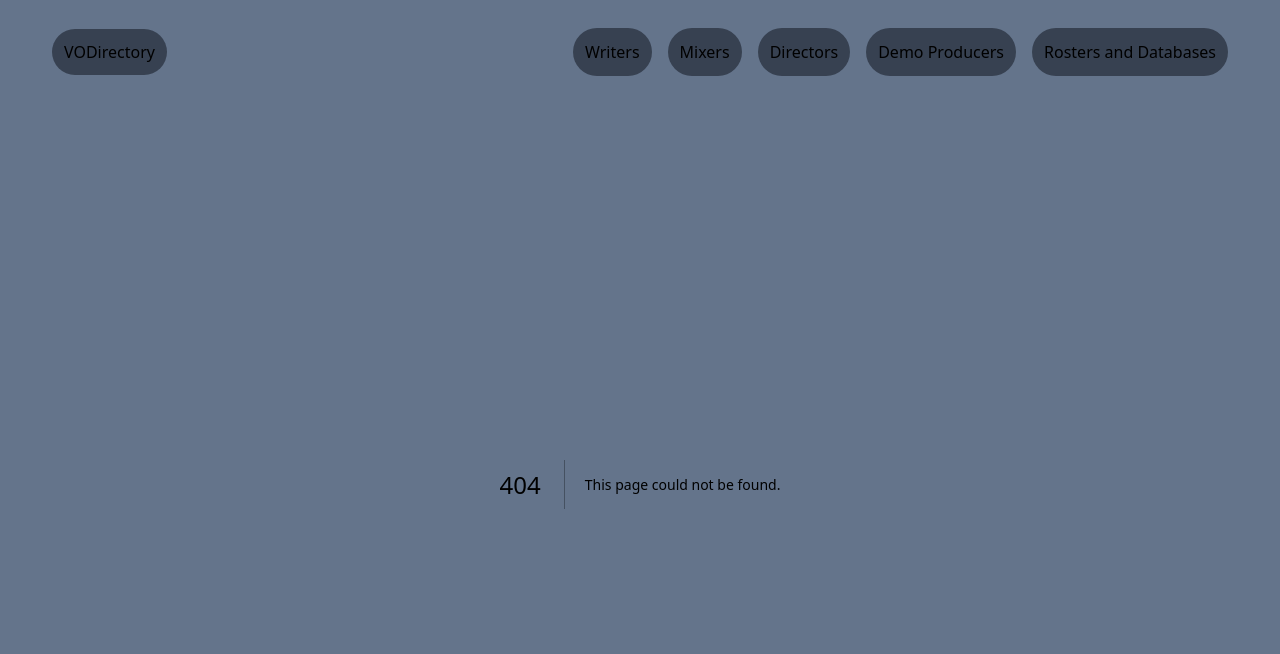
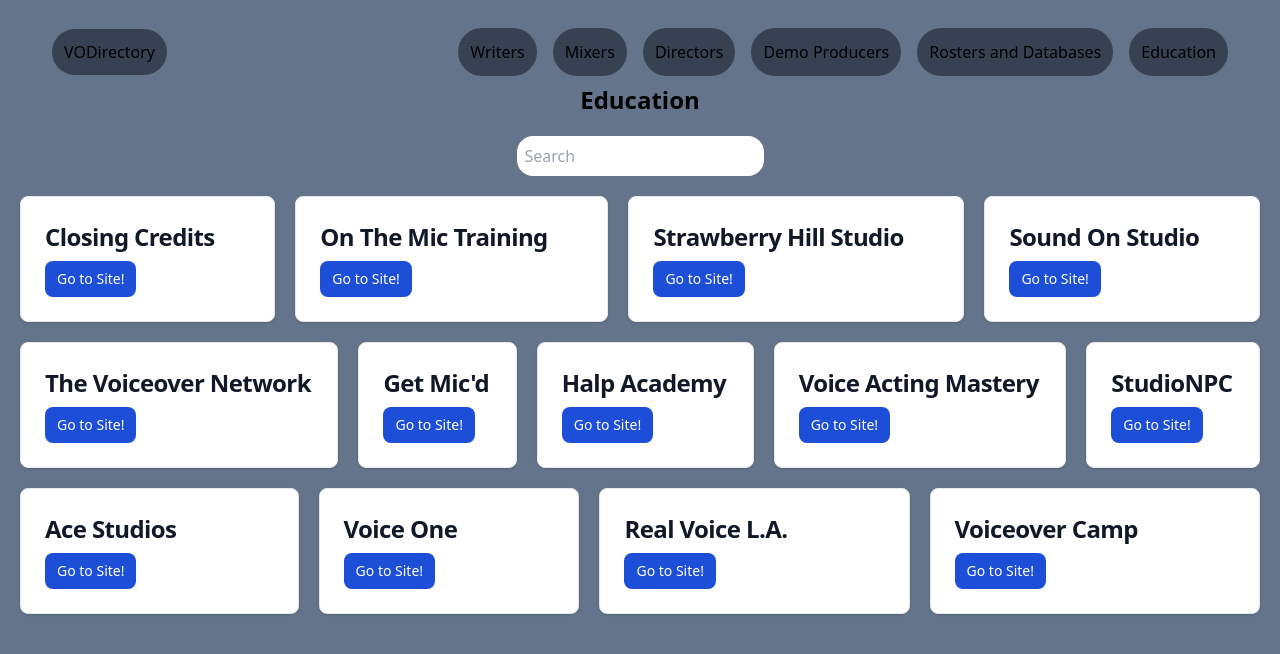
Before and after one commit to angelocarltoledo/vodirectory, a Next.js app: page /education in a window 1280 px wide. Before the commit this address had no page. Shown: the top 654 px of the page. Built offline with nearby package versions, Linux system fonts and the light colour scheme.

Commit message:
Education Section Added

```diff
--- /dev/null
+++ b/app/education/page.jsx
@@ -0,0 +1,13 @@
+import data from '@data/education.json'
+import Cards from '@components/Cards'
+
+const Education = () => {
+  return (
+    <>
+      <h1 className='text-2xl font-bold text-center'>Education</h1>
+      <Cards data={data}></Cards>
+    </>
+  )
+}
+
+export default Education
--- a/app/page.jsx
+++ b/app/page.jsx
@@ -1,4 +1,3 @@
-
 const Home = () => {
 
   return (
@@ -6,7 +5,7 @@
       <h1 className='text-2xl font-bold text-center'>Welcome to VODirectory</h1>
       <p className='text-lg text-center pt-3'>This simple website aims to serve voice actors in the way that most, if not all, the resources they need will be here in this one place. I hope this accomplishes that for you today and improvements are sure to come little by little.  :)</p>
     </>
-        )
+    )
 }
 
 export default Home
--- a/components/Cards.jsx
+++ b/components/Cards.jsx
@@ -58,7 +58,9 @@
           }).map(entry => (
               <div key={entry.name} className="flex-grow p-6 bg-white border border-gray-200 rounded-lg shadow dark:bg-gray-800 dark:border-gray-700">
                   <h5 className="mb-2 text-2xl font-bold tracking-tight text-gray-900 dark:text-white">{entry.name}</h5>
-                  <p className="mb-3 font-normal text-gray-700 dark:text-gray-400">Twitter/X: {entry.twitter}</p>
+                  {entry.twitter &&
+                    <p className="mb-3 font-normal text-gray-700 dark:text-gray-400">Twitter/X: {entry.twitter}</p>
+                  }
                   <Link href={entry.link} target='blank' className="inline-flex entrys-center px-3 py-2 text-sm font-medium text-center text-white bg-blue-700 rounded-lg hover:bg-blue-800 focus:ring-4 focus:outline-none focus:ring-blue-300 dark:bg-blue-600 dark:hover:bg-blue-700 dark:focus:ring-blue-800">
                       Go to Site!
                   </Link>
--- a/components/Nav.jsx
+++ b/components/Nav.jsx
@@ -27,6 +27,7 @@
               <Link className="bg-gray-700 hover:bg-yellow-400 rounded-full p-3" href="/directors">Directors</Link>
               <Link className="bg-gray-700 hover:bg-yellow-400 rounded-full p-3" href="/producers">Demo Producers</Link>
               <Link className="bg-gray-700 hover:bg-yellow-400 rounded-full p-3" href="/rosters">Rosters and Databases</Link>
+              <Link className="bg-gray-700 hover:bg-yellow-400 rounded-full p-3" href="/education">Education</Link>
               {/* <Link className="bg-gray-700 hover:bg-yellow-400 rounded-full p-3" href="/rosters">Classes/Schools</Link>
               <Link className="bg-gray-700 hover:bg-yellow-400 rounded-full p-3" href="/rosters">Coaches</Link>
               <Link className="bg-gray-700 hover:bg-yellow-400 rounded-full p-3" href="/rosters">Agencies</Link> */}
@@ -74,6 +75,7 @@
               <Link className="pl-5 py-1 block hover:bg-yellow-400" href="/directors">Directors</Link>
               <Link className="pl-5 py-1 block hover:bg-yellow-400" href="/producers">Producers</Link>
               <Link className="pl-5 py-1 block hover:bg-yellow-400" href="/rosters">Rosters and Databases</Link>
+              <Link className="pl-5 py-1 block hover:bg-yellow-400" href="/education">Education</Link>
               {/* <Link className="pl-5 py-1 block hover:bg-yellow-400" href="/rosters">Classes/Schools</Link>
               <Link className="pl-5 py-1 block hover:bg-yellow-400" href="/rosters">Coaches</Link>
               <Link className="pl-5 py-1 block hover:bg-yellow-400" href="/rosters">Agencies</Link> */}
--- /dev/null
+++ b/data/education.json
@@ -0,0 +1,56 @@
+{
+    "education": [
+      {
+        "name": "Closing Credits",
+        "link": "https://www.closingcredits.com/"
+      },
+      {
+        "name": "On The Mic Training",
+        "link": "https://www.onthemictraining.com/"
+      },
+      {
+        "name": "Strawberry Hill Studio",
+        "link": "https://www.strawberryhillstudio.online/"
+      },
+      {
+        "name": "Sound On Studio",
+        "link": "https://www.soundonstudio.com/"
+      },
+      {
+        "name": "The Voiceover Network",
+        "link": "https://www.thevoiceovernetwork.org/"
+      },
+      {
+        "name": "Get Mic'd",
+        "link": "https://www.getmicd.com/"
+      },
+      {
+        "name": "Halp Academy",
+        "link": "https://www.halpacademy.com/"
+      },
+      {
+        "name": "Voice Acting Mastery",
+        "link": "http://www.voiceactingmastery.com/"
+      },
+      {
+        "name": "StudioNPC",
+        "link": "https://studionpc.com/"
+      },
+      {
+        "name": "Ace Studios",
+        "link": "https://acestudiosla.com/"
+      },
+      {
+        "name": "Voice One",
+        "link": "https://www.voiceone.com/"
+      },
+      {
+        "name": "Real Voice L.A.",
+        "link": "https://www.realvoicela.com/classes"
+      },
+      {
+        "name": "Voiceover Camp",
+        "link": "https://voiceover.camp//"
+      }
+    ]
+  }
```
